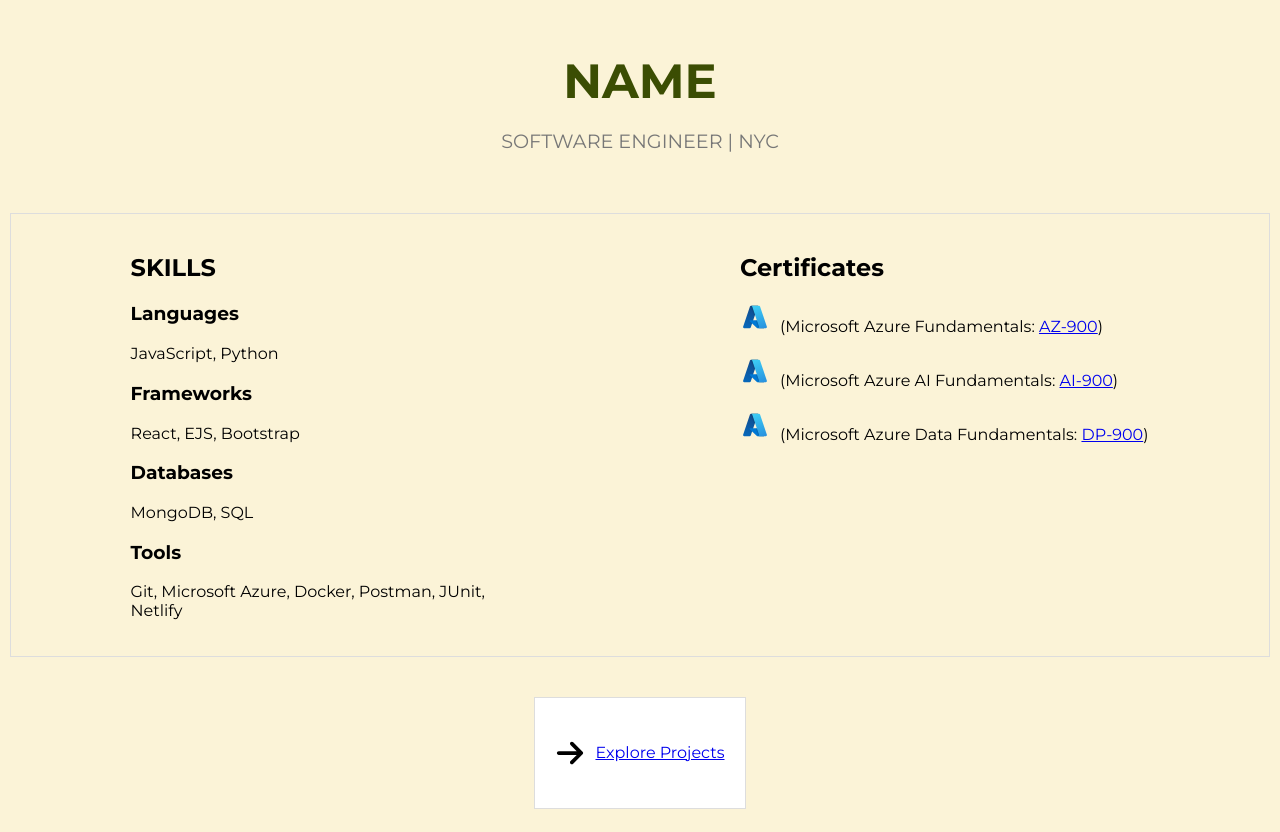
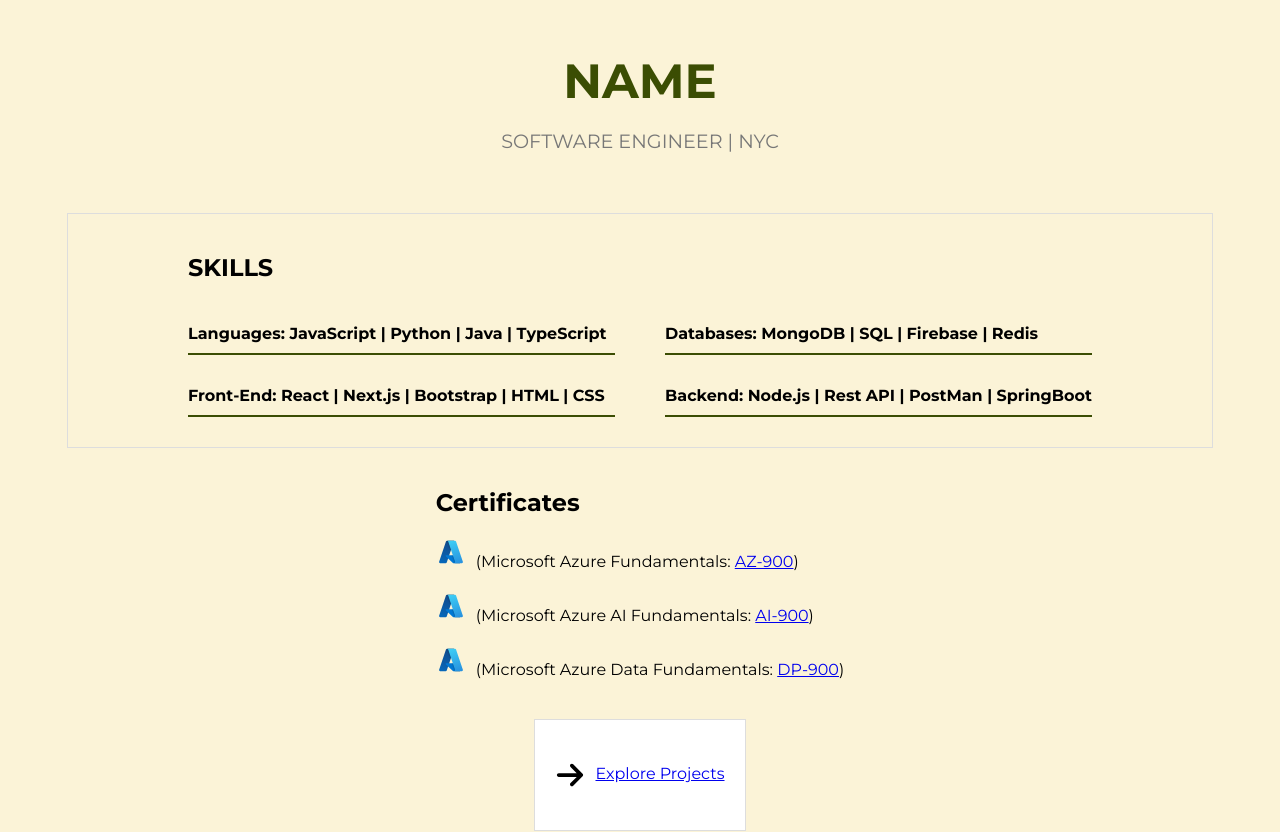
Before and after one commit to Mohamed1756/Portfolio, a React (Create React App) app: page / in a window 1280 px wide. Shown: the top 832 px of the page. Built offline with nearby package versions, Linux system fonts and the light colour scheme.

Commit message:
modified css class

```diff
--- a/src/App.css
+++ b/src/App.css
@@ -27,7 +27,6 @@ body {
 }
 
 /* Skills and Certificates Sections */
-/* Skills and Certificates Sections */
 .Skills-certificates-section {
   display: flex;
   justify-content: space-between;
@@ -47,7 +46,7 @@ body {
 .Skills-table {
   display: grid; /* Use grid layout for the table */
   grid-template-columns: repeat(2, 1fr); /* Create 2 columns with equal width */
-  gap: 20px; /* Add gap between grid items */
+  gap: 0px 50px; /* Add gap between grid items */
 }
 
 .Skills-category {
@@ -56,7 +55,7 @@ body {
 
 .Skills-category h4 {
   font-size: 1rem;
-  border-bottom: 2px solid #000;
+  border-bottom: 2px solid rgb(59, 77, 3);
   padding-bottom: 10px;
   margin-bottom: 10px;
   white-space: nowrap;
--- a/src/App.js
+++ b/src/App.js
@@ -8,24 +8,23 @@ function App() {
        <h1>NAME</h1>
        <p>SOFTWARE ENGINEER | NYC</p>
     </header>
-    <div class="Skills-certificates-section">
+    <div className="Skills-certificates-section">
        <div class="Skills-section">
           <h2>SKILLS</h2>
+          <div class="Skills-table">
              <div class="Skills-category">
-          <h3>Languages</h3>
-          <p>JavaScript, Python</p>
+                <h4>Languages: JavaScript | Python | Java | TypeScript</h4>
              </div>
              <div class="Skills-category">
-          <h3>Frameworks</h3>
-          <p>React, EJS, Bootstrap</p>
+                <h4>Databases: MongoDB | SQL | Firebase | Redis</h4>
              </div>
              <div class="Skills-category">
-          <h3>Databases</h3>
-          <p>MongoDB, SQL</p>
+                <h4>Front-End: React | Next.js | Bootstrap | HTML | CSS </h4>
              </div>
              <div class="Skills-category">
-          <h3>Tools</h3>
-          <p>Git, Microsoft Azure, Docker, Postman, JUnit, Netlify</p>
+                <h4>Backend: Node.js | Rest API | PostMan | SpringBoot </h4>
+             </div>
+          </div>
        </div>
     </div>
     <div className='Certificates-section'>
@@ -48,7 +47,6 @@ function App() {
              <img src="azure.svg" alt="azure img" />
              </a>
              (Microsoft Azure Data Fundamentals: <a href="https://learn.microsoft.com/en-gb/certifications/exams/dp-900/?wt.mc_id=learningredirect_certs-web-wwl" target="_blank" rel="noopener noreferrer">DP-900</a>)
-          </div>
           </div>
        </div>
     </div>
@@ -88,8 +86,8 @@ function App() {
           </div>
        </div>
     </div>
+ </div>
 
-  </div>
 
   );
 }
```
Lines whose indentation alone changed are shown as unchanged.
